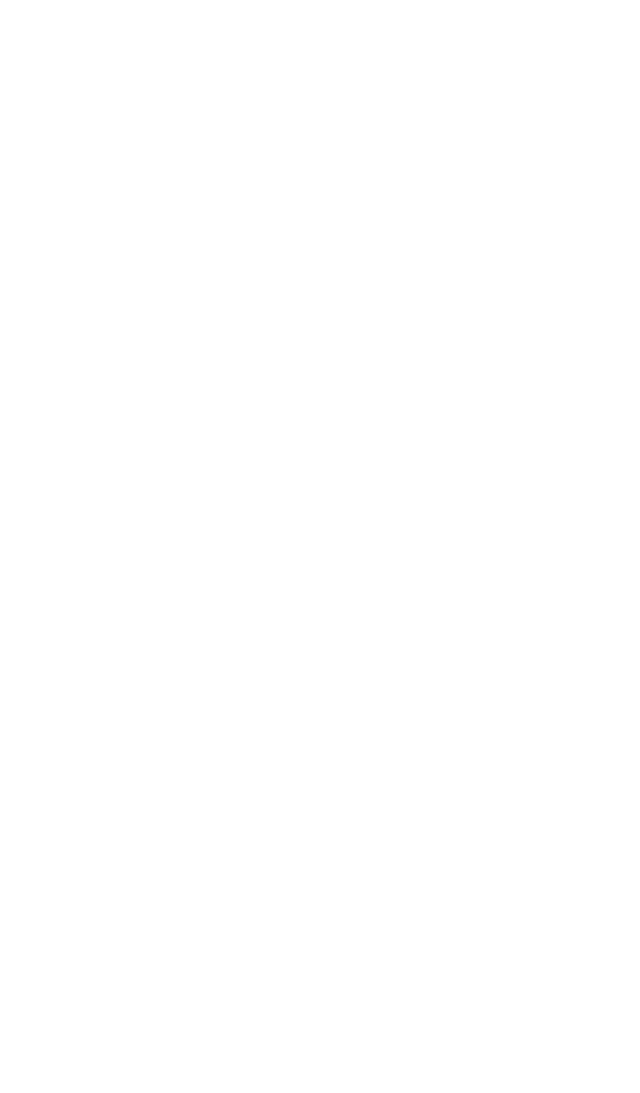
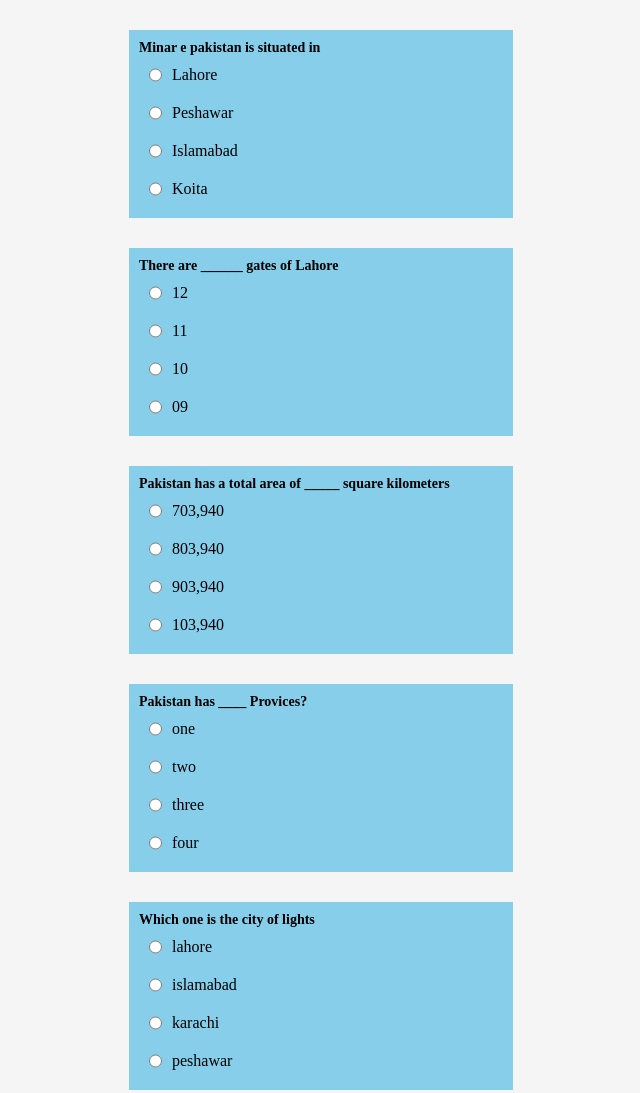
Before and after one commit to hashim-rana-hub/quiz-app-in-vanila-js, a plain HTML site: page index.html in a window 1280 px wide. Shown: the top 1093 px of the page, without its empty margins (319-959 px from the left). Before the commit the page ends 800 px from the top, so only its background shows below. Drawn offline with Linux system fonts and the light colour scheme.

Commit message:
build quiz app

```diff
--- a/index.html
+++ b/index.html
@@ -4,7 +4,40 @@
 		<meta charset="UTF-8" />
 		<meta http-equiv="X-UA-Compatible" content="IE=edge" />
 		<meta name="viewport" content="width=device-width, initial-scale=1.0" />
-		<title>Document</title>
+		<title>QuizApp</title>
+		<link rel="stylesheet" href="./style.css" />
 	</head>
-	<body></body>
+
+	<body>
+		<div class="quiz">
+			<div class="quiz-content">
+				<h2 class="question">Minar e pakistan is situated in</h2>
+
+				<ul>
+					<li>
+						<label for="a" id="a_text"
+							>Lahore<input type="radio" name="answer" id="a" class="answer" value="lahore" />
+						</label>
+					</li>
+					<li>
+						<label for="b" id="b_text"
+							>Peshawar<input type="radio" name="answer" id="b" class="answer" value="peshawar" />
+						</label>
+					</li>
+					<li>
+						<label for="c" id="c_text"
+							>Islamabad<input type="radio" name="answer" id="c" class="answer" value="islamabad" />
+						</label>
+					</li>
+					<li>
+						<label for="d" id="d_text"
+							>Koita<input type="radio" name="answer" id="d" class="answer" value="koita" />
+						</label>
+					</li>
+				</ul>
+			</div>
+		</div>
+
+		<script src="./quiz.js"></script>
+	</body>
 </html>
--- /dev/null
+++ b/quiz.js
@@ -0,0 +1,159 @@
+let questionArray = [
+	{
+		id: 1,
+		questionText: 'There are ______ gates of Lahore',
+		options: ['12', '11', '10', '09'],
+		answer: '12',
+	},
+	{
+		id: 2,
+		questionText: 'Pakistan has a total area of _____ square kilometers',
+		options: ['703,940', '803,940', '903,940', '103,940'],
+		answer: '803,940',
+	},
+	{
+		id: 3,
+		questionText: 'Pakistan has ____ Provices?',
+		options: ['one', 'two', 'three', 'four'],
+		answer: 'four',
+	},
+	{
+		id: 4,
+		questionText: 'Which one is the city of lights',
+		options: ['lahore', 'islamabad', 'karachi', 'peshawar'],
+		answer: 'karachi',
+	},
+	{
+		id: 5,
+		questionText: 'Antarctica is governed by about ___ countries,',
+		options: ['30', '40', '20', '10'],
+		answer: '30',
+	},
+	{
+		id: 6,
+		questionText: 'Since 2006, Hamas and Israel have fought ___ wars, ',
+		options: ['six', 'four', 'ten', 'nine'],
+		answer: 'four',
+	},
+	{
+		id: 7,
+		questionText: 'Palestine is occupied by',
+		options: ['usa', 'uk', 'africa', 'israel'],
+		answer: 'israel',
+	},
+	{
+		id: 8,
+		questionText: ' Indian Muslims launched the Khilafat Movement under the leadership of ',
+		options: ['Gandhi and Nehro', 'Mohammad Ali and Shaukat Ali', 'All', 'none'],
+		answer: 'Mohammad Ali and Shaukat Ali',
+	},
+	{
+		id: 9,
+		questionText: ' Which cancer is most common in Pakistan?',
+		options: ['Oral cavity', 'Gastrointestinal ', 'Both', 'none'],
+		answer: 'Both',
+	},
+];
+var questionCount = 0;
+const quizWrapper = document.querySelector('.quiz');
+const quizContent = document.querySelector('.quiz-content');
+const quizQuestion = document.querySelector('.question');
+const quizOptions = document.querySelector('input');
+const radioInputs = document.querySelectorAll('input[type=radio]');
+const quizClone = quizContent.cloneNode(true).classList.add('quiz-content');
+
+const submitButton = document.createElement('button');
+submitButton.textContent = 'submit';
+submitButton.setAttribute('type', 'submit');
+submitButton.disabled = true;
+
+questionArray.forEach((question) => {
+	var div1 = document.createElement('div');
+	div1.classList.add(['quiz']);
+	var div2 = document.createElement('div');
+	div2.classList.add(['quiz-content']);
+
+	var heading = document.createElement('h2');
+	var headingText = document.createTextNode(question.questionText);
+	heading.classList.add('question');
+	heading.appendChild(headingText);
+	div1.appendChild(div2);
+	var ul = document.createElement('ul');
+
+	question.options.forEach((opt, index) => {
+		const li = document.createElement('li');
+		const label = document.createElement('label');
+		const input = document.createElement('input');
+
+		input.setAttribute('type', 'radio');
+		input.setAttribute('name', question.id);
+		input.value = opt;
+		input.id = question.id + '-option-' + (index + 1);
+
+		label.setAttribute('for', input.id);
+		label.textContent = opt;
+
+		ul.appendChild(li).appendChild(label).appendChild(input);
+	});
+
+	div2.appendChild(heading);
+	div2.appendChild(ul);
+	div1.appendChild(div2);
+
+	document.body.appendChild(div1);
+	document.body.appendChild(div1).appendChild(submitButton);
+	checkIteration();
+});
+function checkIteration() {
+	for (let i = 0; i < questionArray.length; i++) {
+		let selected = document.getElementsByName(questionArray[i].id);
+		for (let items of selected) items.addEventListener('click', isAllSelected);
+	}
+}
+function isAllSelected() {
+	let current = 0;
+	for (let j = 0; j < questionArray.length; j++) {
+		let totalInputs = document.getElementsByName(questionArray[j].id);
+		for (let k = 0; k < totalInputs.length; k++) {
+			if (totalInputs[k].checked) {
+				current++;
+			}
+		}
+	}
+	if (current >= questionArray.length) {
+		submitButton.disabled = false;
+		submitButton.addEventListener('click', scoreCount);
+	}
+}
+function scoreCount() {
+	window.scrollTo(0, 0);
+	let score = 0;
+	for (let i = 0; i < questionArray.length; i++) {
+		var selectedInputs = document.getElementsByName(questionArray[i].id);
+		for (let j = 0; j < selectedInputs.length; j++) {
+			if (selectedInputs[j].checked && selectedInputs[j].value === questionArray[i].answer) {
+				score = score + 1;
+			}
+		}
+	}
+	firstQuestionResult(score);
+}
+function firstQuestionResult(score) {
+	const firstQuestion = document.getElementsByName('answer');
+	for (let i = 0; i < firstQuestion.length; i++) {
+		if (firstQuestion[i].checked && firstQuestion[i].value === 'lahore') {
+			score = score + 1;
+		}
+	}
+	displayResult(score);
+}
+function displayResult(score) {
+	var result = document.createElement('div');
+	result.classList.add('result-div');
+	result.innerHTML += `<h1>Your corrected questions are ${score}</h1>`;
+	document.body.appendChild(result);
+	document.body.classList.add('stop-scroll');
+	setTimeout(() => {
+		result.style.display = 'none';
+	}, 5000);
+}
--- /dev/null
+++ b/style.css
@@ -0,0 +1,70 @@
+* {
+	margin: 0;
+	padding: 0;
+	box-sizing: border-box;
+}
+ul {
+	list-style: none;
+}
+body {
+	max-height: 50vh;
+}
+.quiz {
+	width: 100%;
+	height: auto;
+	display: flex;
+	flex-direction: column;
+	justify-content: center;
+	align-items: center;
+	background-color: whitesmoke;
+}
+.question {
+	font-size: 14px;
+}
+.quiz-content {
+	background-color: skyblue;
+	width: 30%;
+	padding: 10px;
+	margin-top: 30px;
+}
+.quiz-content ul li {
+	padding: 10px;
+	cursor: pointer;
+	display: flex;
+	justify-content: flex-start;
+}
+.quiz-content ul li label {
+	display: flex;
+	flex-direction: row-reverse;
+}
+.quiz-content ul li label input {
+	margin-right: 10px;
+}
+
+button {
+	width: 30%;
+	margin: 30px auto;
+	background-color: skyblue;
+	border: 0;
+	padding: 10px;
+	cursor: pointer;
+}
+button:not(:disabled):hover {
+	background-color: blueviolet;
+}
+.result-div {
+	position: absolute;
+	left: 50%;
+	top: 50%;
+	transform: translate(-50%, -50%);
+	background-color: darkgrey;
+	width: 50%;
+	height: 20%;
+	display: flex;
+	justify-content: center;
+	align-items: center;
+}
+
+.stop-scroll {
+	overflow-y: hidden;
+}
```
